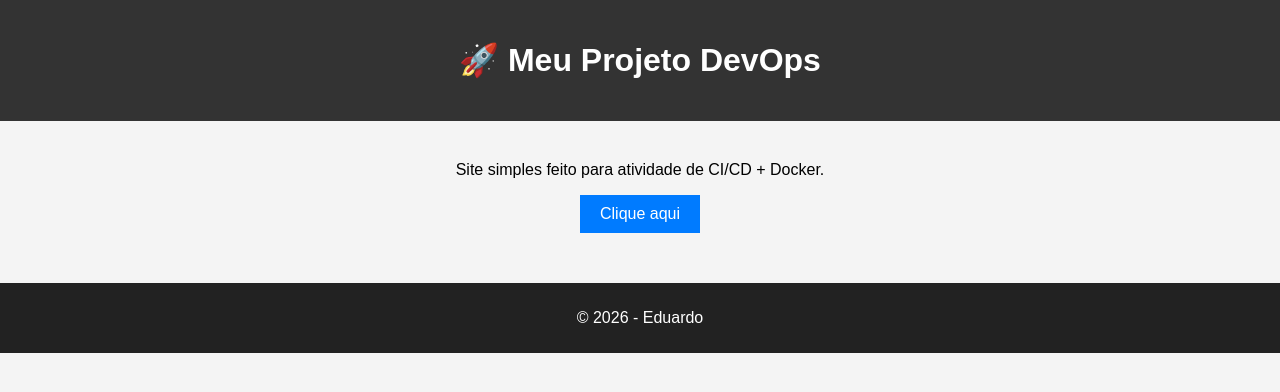
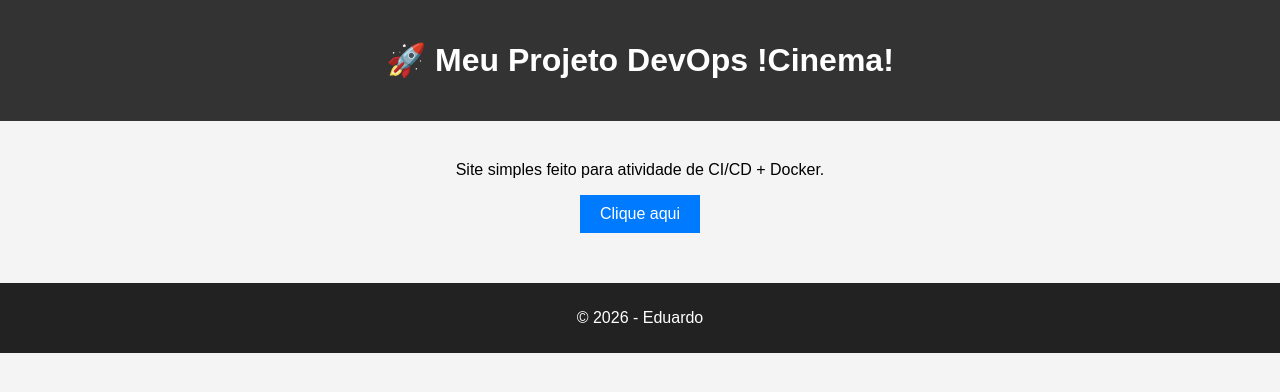
Before and after one commit to eduardomorato7-collab/TraB-DevOps, a plain HTML site: page index.html in a window 1280 px wide. Drawn offline with Linux system fonts and the light colour scheme.

Commit message:
MudançaBasica

```diff
--- a/index.html
+++ b/index.html
@@ -8,7 +8,7 @@
 <body>
 
     <header>
-        <h1>🚀 Meu Projeto DevOps</h1>
+        <h1>🚀 Meu Projeto DevOps !Cinema!</h1>
     </header>
 
     <main>
```
